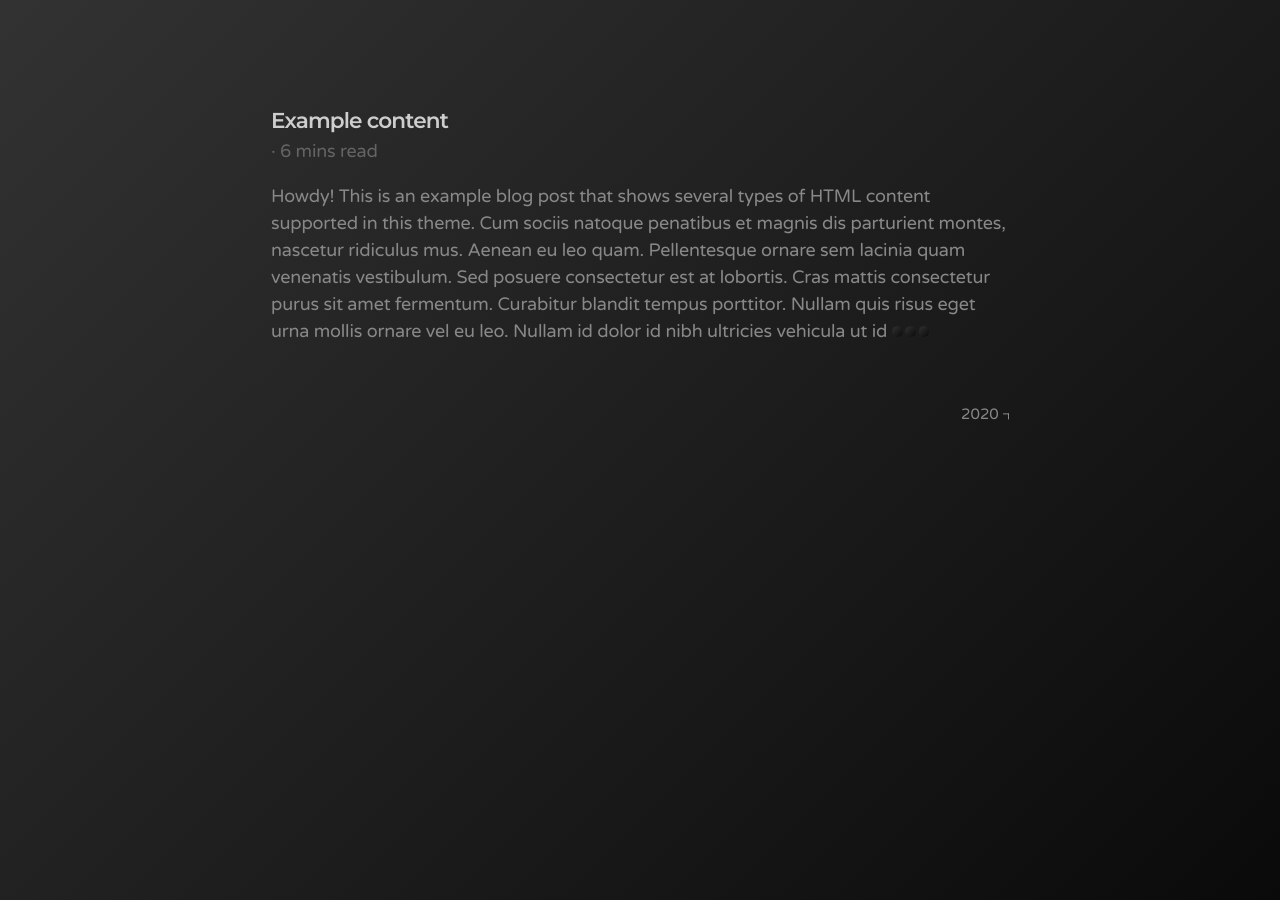
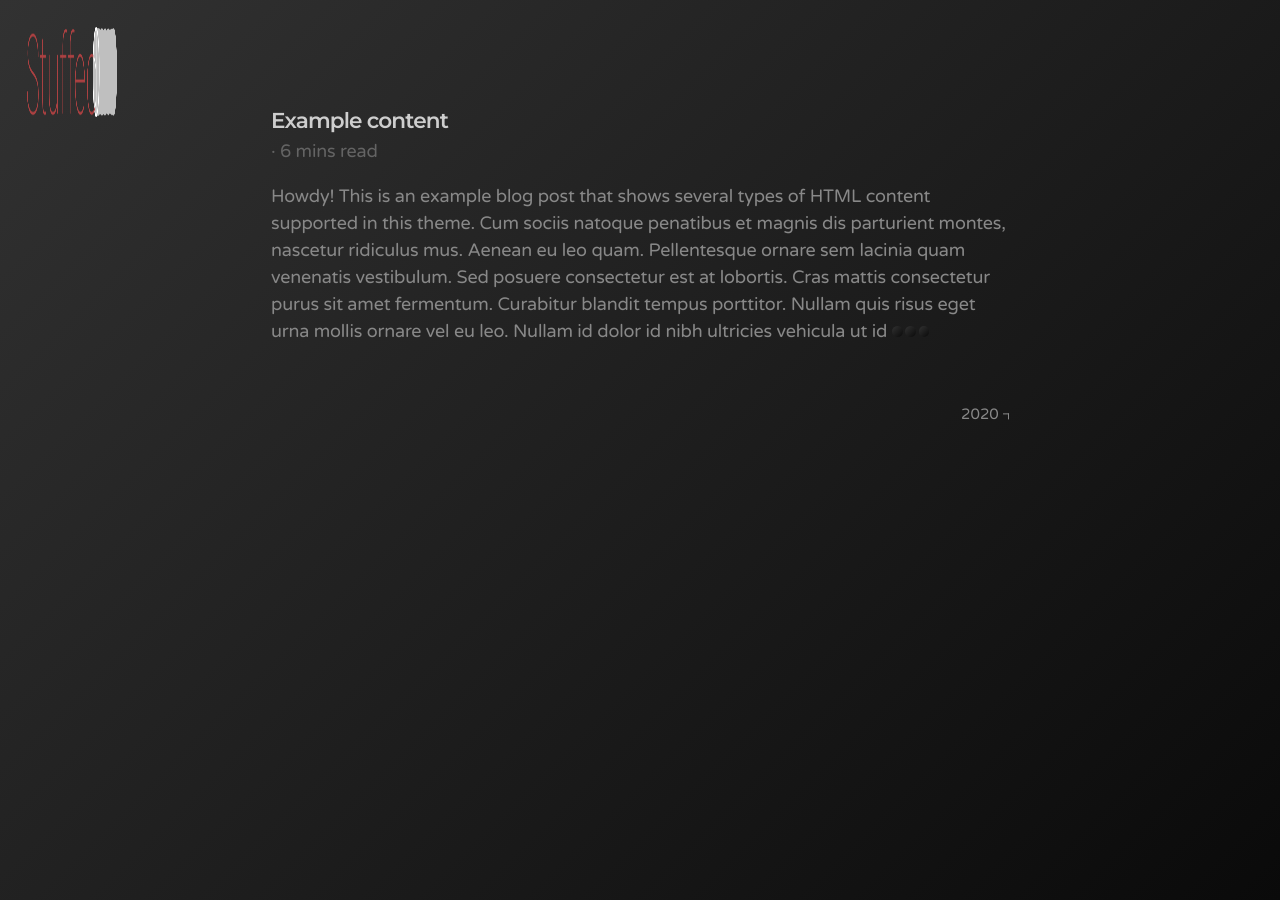
Before and after one commit to stuffedcan/stuffedcan.github.io, a Jekyll site: the page built from index.html, in a window 1280 px wide. Built offline with Jekyll 4.4.1, drawn with Linux system fonts in a browser that asks for light colours; the list of posts is cut into pages by our own code.

Commit message:
Update default.html

```diff
--- a/_layouts/default.html
+++ b/_layouts/default.html
@@ -4,9 +4,7 @@
 <body>
   <input type="checkbox" id="nav-trigger" class="nav-trigger" />
   <label for="nav-trigger">
-    <span class="b0">
-    <span class="b1"></span>
-    <span class="b2"></span></span>
+    <img src="/public/logo.png" alt="Menu" class="b0">
   </label>
   <ul class="navigation">
     <li class="nav-item-fill" style="height:6rem;"></li>
```
